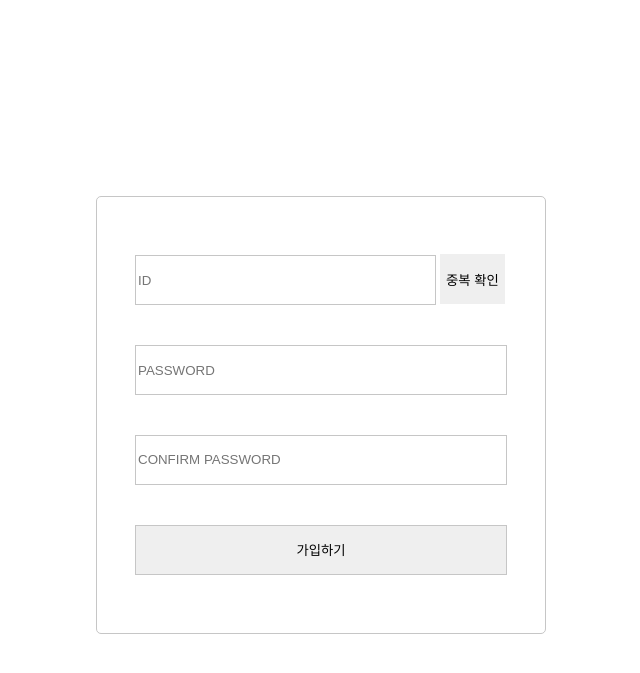
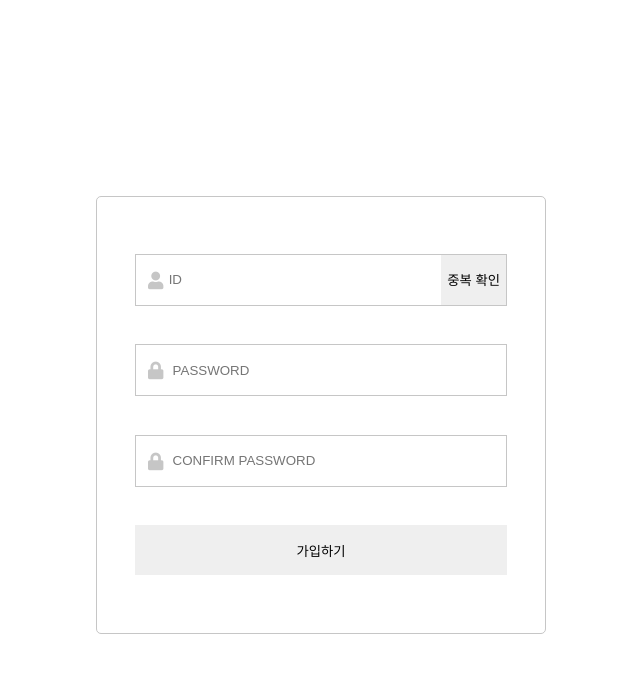
Before and after one commit to kyungeun-j/zzang_pika, a Flask app: page /register in a window 1280 px wide. Shown: the top 673 px of the page, without its empty margins (319-959 px from the left). Run offline with Flask 2, Linux system fonts and the light colour scheme; some libraries are stand-ins or nearby versions.

Commit message:
update css on page register

```diff
--- a/static/register.css
+++ b/static/register.css
@@ -27,36 +27,33 @@ body {
     margin-top: 45px;
 }
 
-form input {
+.inputs {
+    display: flex;
+    justify-content: center;
+    align-items: center;
+    padding: 0 0 0 13px;
     height: 50px;
     border: 1px solid #c6c6c6;
 }
 
-.idInputDiv #username {
-    width: 301px;
-}
-
-.idInputDiv [type="button"] {
-    border: 0;
-}
-
-.loginInput {
-    display: flex;
-    flex-direction: row;
-    justify-content: center;
-    align-items: center;
-    padding: 0 13px;
-}
-
-.loginInput label {
+.inputs i {
     transform: scale(1.1);
     color: #c6c6c6;
     width: 23px;
 }
 
-.loginInput input {
+.inputEle {
     height: 50px;
     width: 100%;
+    border: 0;
     outline: none;
+}
+
+input[type="button"] {
     border: 0;
+    height: 50px;
 }
+
+.infoEle {
+    font-size: 12px;
+}
--- a/templates/register.html
+++ b/templates/register.html
@@ -3,15 +3,24 @@
 <script src="../static/common.js"></script>
     <div id="registerContainer">
         <form method="post" id="registerForm">
-            <div class="idInputDiv">
-                <input name="username" id="username" placeholder="ID" check="false" oninput=IDValue() >
+            <div class="inputs">
+                <i class="fas fa-user"></i>
+                <input name="username" id="username" class="inputEle" placeholder="ID" check="false" oninput=IDValue() >
                 <input type="button" onclick="checkID()" value="중복 확인">
             </div>
-            <div class="idInfo"></div>
-            <input type="password" name="password" id="password" value="" placeholder="PASSWORD" onchange="Password()" >
-            <div class="pwInfo"></div>
-            <input type="password" id="cPassword" value="" placeholder="CONFIRM PASSWORD" oninput="ConfirmPassword()" >
-            <div class="cpwInfo"></div>
+            <div class="idInfo infoEle"></div>
+
+            <div class="inputs">
+                <i class="fas fa-lock"></i>
+                <input type="password" name="password" id="password" class="inputEle" value="" placeholder="PASSWORD" onchange="Password()" >
+            </div>
+            <div class="pwInfo infoEle"></div>
+
+            <div class="inputs">
+                <i class="fas fa-lock"></i>
+                <input type="password" id="cPassword" class="inputEle" value="" placeholder="CONFIRM PASSWORD" oninput="ConfirmPassword()" >
+            </div>
+            <div class="cpwInfo infoEle"></div>
             <input type="button" value="가입하기" onclick="checkInfo()" />
         </form>
     </div>
```
